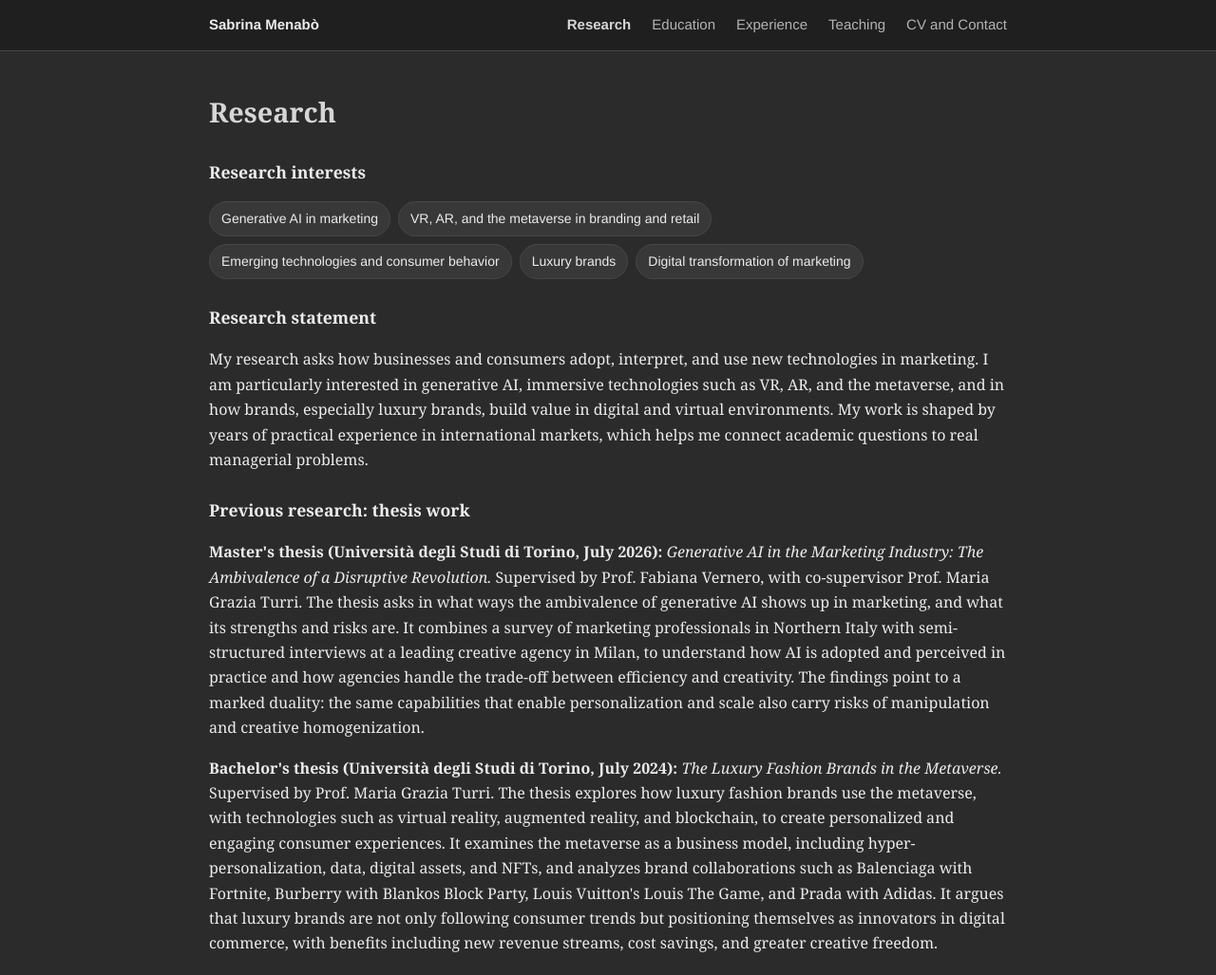
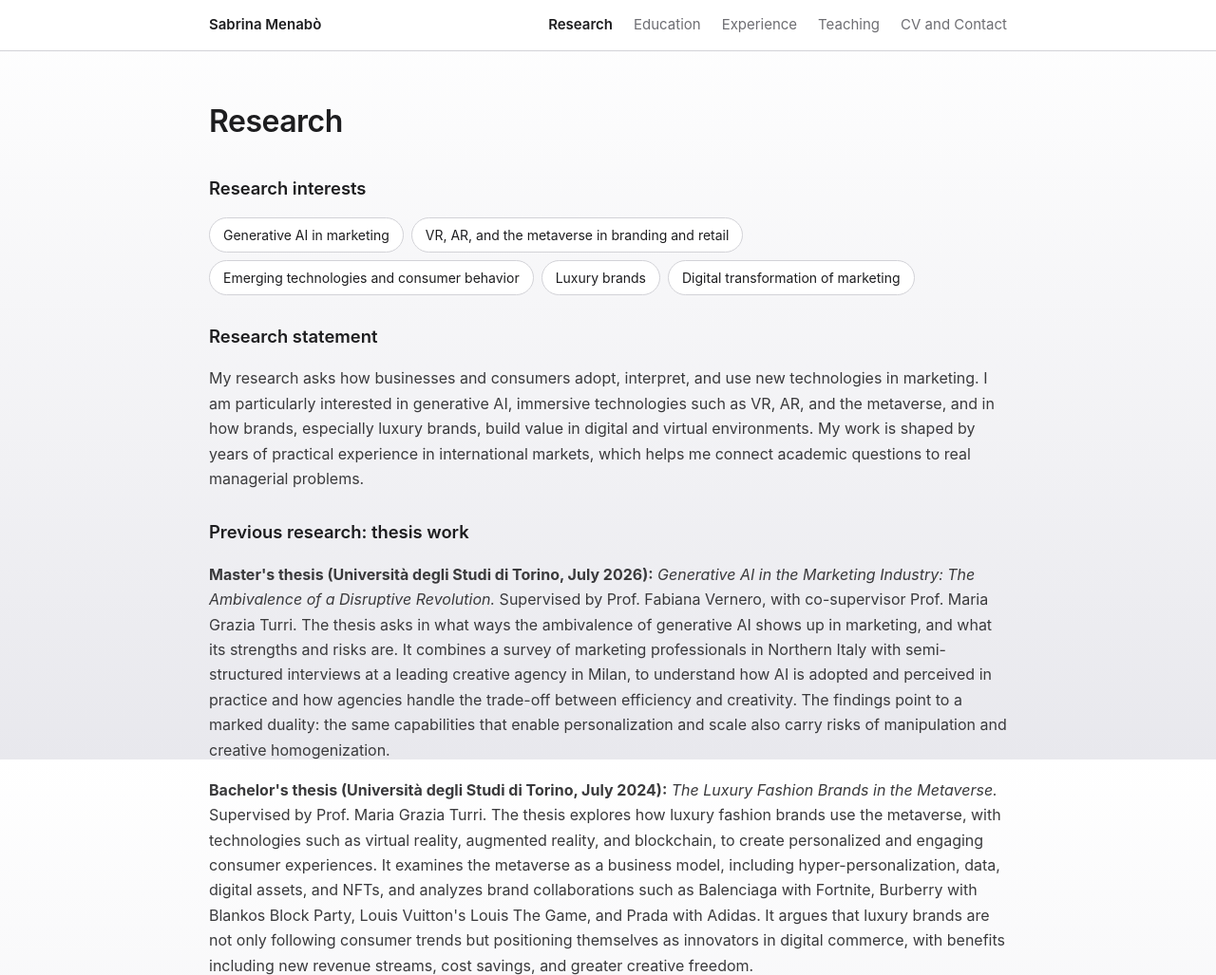
Before and after one commit to sabrinamenabo/sabrinamenabo.github.io, a plain HTML site: page research.html in a window 1280 px wide. Shown: the top 1027 px of the page at 95% size. Drawn offline with Linux system fonts and the light colour scheme.

Commit message:
Update style.css

```diff
--- a/style.css
+++ b/style.css
@@ -1,27 +1,30 @@
-:root{--ink:#ececec;--muted:#b3b3b3;--accent:#d6d6d6;--bg:#2b2b2b;--bar:#1f1f1f;--soft:#383838;--line:#474747}
+:root{--ink:#1d1d1f;--muted:#6e6e73;--accent:#1d1d1f;--link:#424245;--line:#d2d2d7;--soft:#ffffff;--btn:#e3e3e8;--btnhover:#d2d2d7}
 *{box-sizing:border-box}
-body{margin:0;font-family:Georgia,'Times New Roman',serif;color:var(--ink);background:var(--bg);line-height:1.65}
-a{color:var(--accent)}
-header{position:sticky;top:0;background:var(--bar);border-bottom:1px solid var(--line);z-index:5}
-nav{max-width:880px;margin:0 auto;padding:14px 20px;display:flex;flex-wrap:wrap;gap:6px 22px;align-items:center;font-family:Helvetica,Arial,sans-serif;font-size:15px}
-nav .name{font-weight:700;margin-right:auto;color:var(--ink);text-decoration:none}
+html{min-height:100%;background:linear-gradient(180deg,#ffffff 0%,#e8e8ed 100%) fixed}
+body{margin:0;font-family:-apple-system,BlinkMacSystemFont,"Segoe UI",Helvetica,Arial,sans-serif;color:var(--ink);background:transparent;line-height:1.65}
+a{color:var(--link)}
+header{position:sticky;top:0;background:rgba(255,255,255,.8);-webkit-backdrop-filter:blur(12px);backdrop-filter:blur(12px);border-bottom:1px solid var(--line);z-index:5}
+nav{max-width:880px;margin:0 auto;padding:14px 20px;display:flex;flex-wrap:wrap;gap:6px 22px;align-items:center;font-size:15px}
+nav .name{font-weight:600;margin-right:auto;color:var(--ink);text-decoration:none}
 nav a{text-decoration:none;color:var(--muted)}
-nav a:hover,nav a.active{color:var(--accent)}
-nav a.active{font-weight:700}
-main{max-width:880px;margin:0 auto;padding:40px 20px 60px;min-height:70vh}
-h1{font-size:2.4rem;margin:0 0 6px}
-h2{font-size:1.8rem;margin:0 0 18px;color:var(--accent)}
-h3{font-size:1.1rem;margin:26px 0 6px}
-.sub{font-family:Helvetica,Arial,sans-serif;color:var(--muted);margin:0 0 18px}
-.tagline{font-size:1.2rem;font-style:italic;margin:0 0 18px}
+nav a:hover,nav a.active{color:var(--ink)}
+nav a.active{font-weight:600}
+main{max-width:880px;margin:0 auto;padding:48px 20px 60px;min-height:70vh}
+h1{font-size:2.6rem;font-weight:600;letter-spacing:-.5px;margin:0 0 6px}
+h2{font-size:2rem;font-weight:600;letter-spacing:-.5px;margin:0 0 18px;color:var(--accent)}
+h3{font-size:1.15rem;font-weight:600;margin:28px 0 6px}
+p{color:#3a3a3c}
+.sub{color:var(--muted);margin:0 0 18px}
+.tagline{font-size:1.25rem;color:var(--muted);margin:0 0 18px}
 .hero{display:flex;flex-wrap:wrap;gap:30px;align-items:center}
-.hero img{width:200px;height:200px;object-fit:cover;border-radius:50%;border:4px solid var(--soft)}
+.hero img{width:200px;height:200px;object-fit:cover;border-radius:50%;border:4px solid #fff;box-shadow:0 4px 14px rgba(0,0,0,.08)}
 .hero div{flex:1;min-width:260px}
 .chips{display:flex;flex-wrap:wrap;gap:8px;padding:0;list-style:none}
-.chips li{background:var(--soft);border:1px solid var(--line);padding:6px 12px;border-radius:20px;font-family:Helvetica,Arial,sans-serif;font-size:14px}
-.job{margin-bottom:22px}
-.meta{font-family:Helvetica,Arial,sans-serif;color:var(--muted);font-size:14px}
-.photo{width:100%;max-width:340px;border-radius:8px;margin:10px 0}
-.btn{display:inline-block;background:var(--accent);color:#171a1f;padding:10px 18px;border-radius:6px;text-decoration:none;font-family:Helvetica,Arial,sans-serif}
-footer{text-align:center;color:var(--muted);font-family:Helvetica,Arial,sans-serif;font-size:13px;padding:24px;border-top:1px solid var(--line)}
+.chips li{background:var(--soft);border:1px solid var(--line);padding:6px 14px;border-radius:20px;font-size:14px}
+.job{margin-bottom:24px}
+.meta{color:var(--muted);font-size:14px}
+.photo{width:100%;max-width:340px;border-radius:12px;margin:10px 0;box-shadow:0 4px 14px rgba(0,0,0,.08)}
+.btn{display:inline-block;background:var(--btn);color:var(--ink);border:1px solid var(--line);padding:10px 22px;border-radius:22px;text-decoration:none;font-weight:500}
+.btn:hover{background:var(--btnhover)}
+footer{text-align:center;color:var(--muted);font-size:13px;padding:24px;border-top:1px solid var(--line)}
 ul{padding-left:20px}
```
